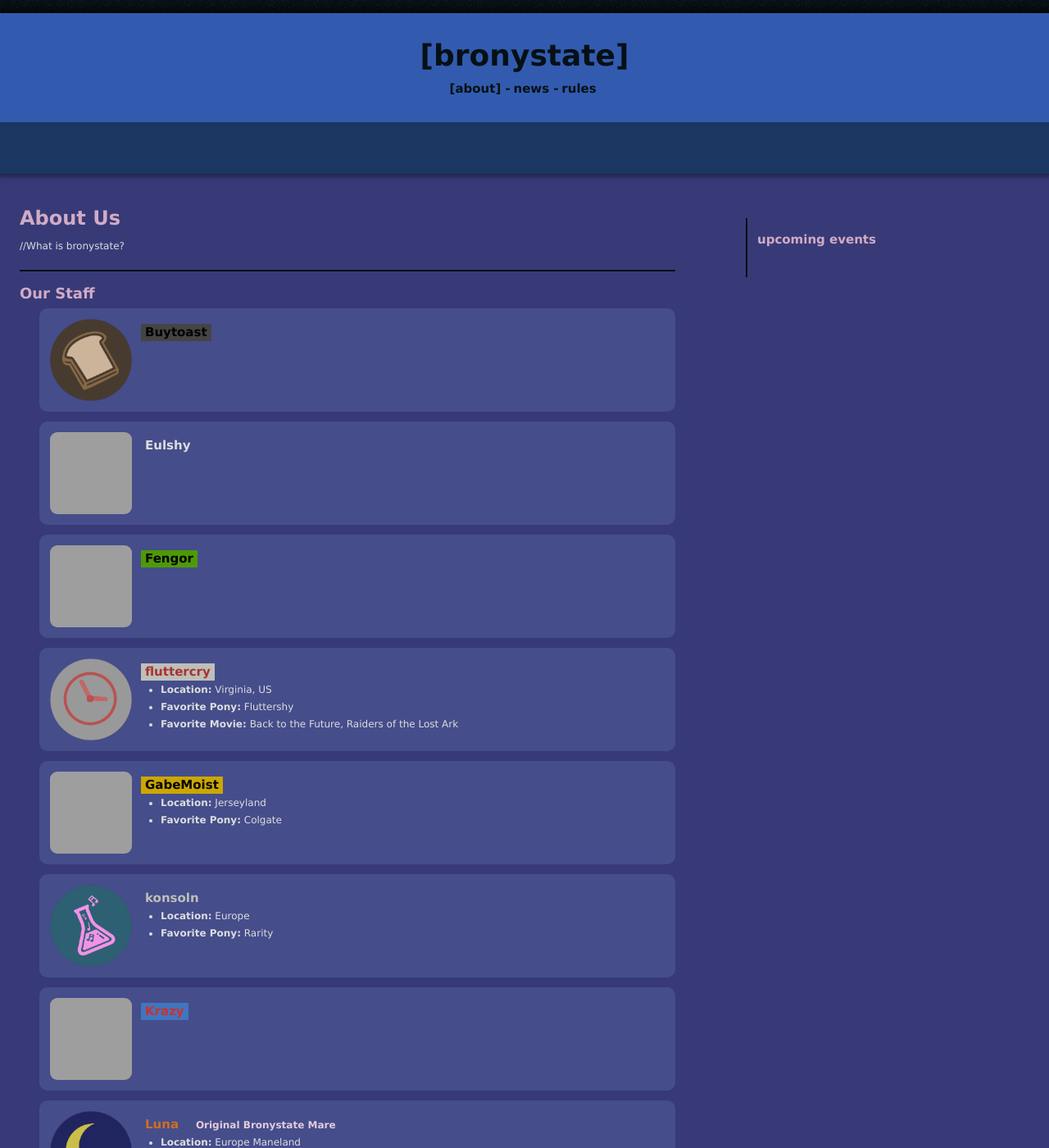
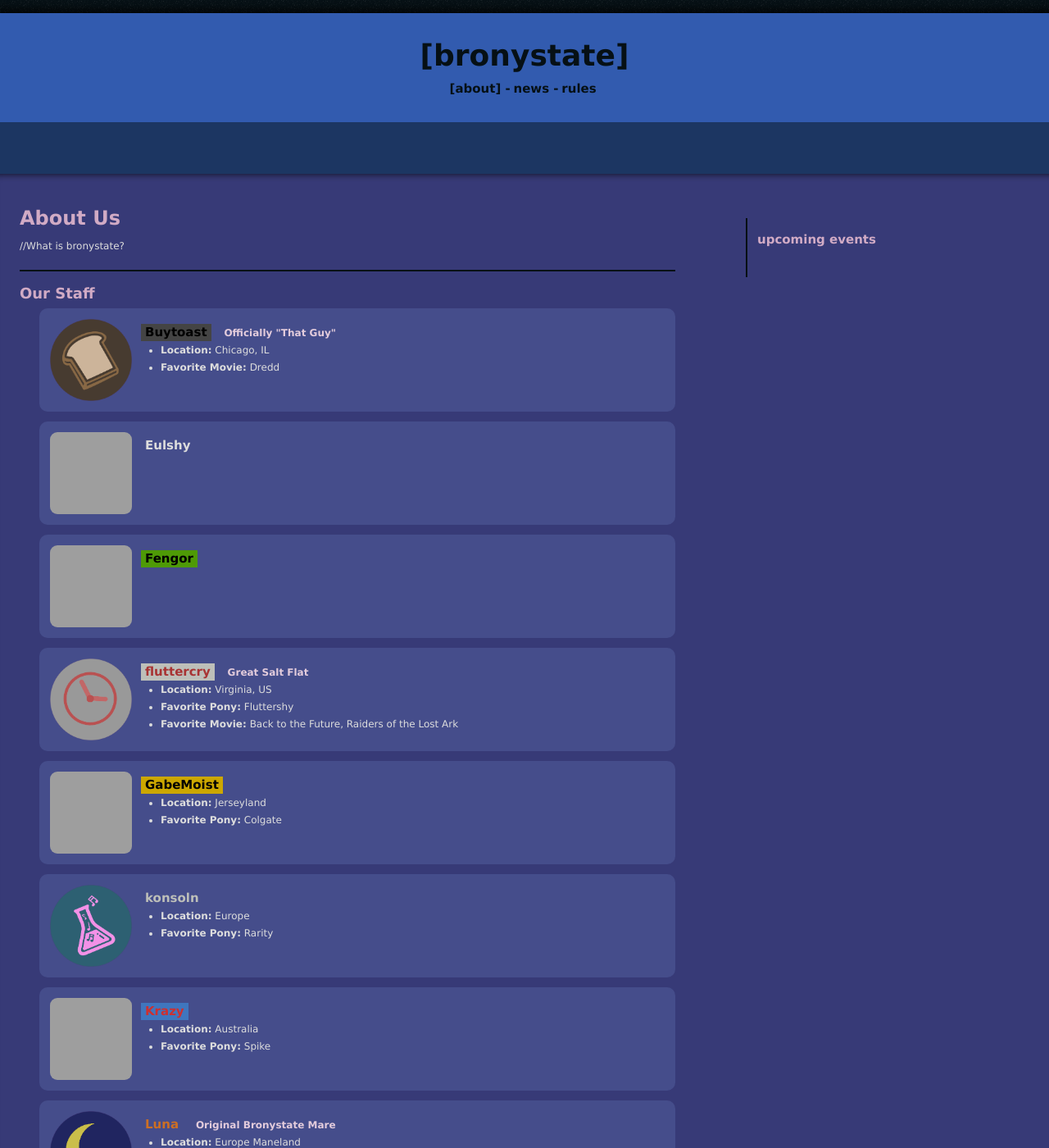
Before and after one commit to Bronystate/brstv3, a Jekyll site: the page built from index_about.md, in a window 1280 px wide and 1400 px high, cut to the strip 0-1400 px from the top of the window. Shown: the whole strip at 82% size. Built offline with Jekyll 4.4.1, drawn with Linux system fonts in a browser that asks for light colours; nearby versions of some CDN libraries; some of the changed text lies outside the part shown; grey boxes are pictures that could not be loaded.

Commit message:
staff list updates

```diff
--- a/_data/staff-list.yml
+++ b/_data/staff-list.yml
@@ -35,6 +35,9 @@ staff:
   - nick: Buytoast
     forecolor: 1
     backcolor: 14
+    title: Officially "That Guy"
+    location: Chicago, IL
+    favmovie: Dredd
 
   - nick: Eulshy
 
@@ -45,6 +48,7 @@ staff:
   - nick: fluttercry
     forecolor: 5
     backcolor: 15
+    title: Great Salt Flat
     location: Virginia, US
     favpone: Fluttershy
     favmovie: Back to the Future, Raiders of the Lost Ark
@@ -63,6 +67,8 @@ staff:
   - nick: Krazy
     forecolor: 4
     backcolor: 2
+    location: Australia
+    favpone: Spike
 
   - nick: Luna
     forecolor: 7
@@ -105,10 +111,12 @@ staff:
   - nick: TheGreatAndPowerfulT
     forecolor: 2
     backcolor: 11
+    title: Powerful and Great
 
   - nick: ValtheJean
     forecolor: 2
     backcolor: 14
+    title: NOOOOOOOOOOOO
     location: In your mind
     favpone: Caramel
     favmovie: To Live
@@ -116,7 +124,7 @@ staff:
   - nick: VioletVanilla
     forecolor: 6
     title: Queen of Wub
-    location: Unknown
+    location: Missing, if found please return!
     favpone: Derpy Hooves
     favmovie: Midnight in Paris
 
@@ -128,6 +136,7 @@ staff:
 
   - nick: Wrek
     forecolor: 5
+    title: Artful Viking
     location: Karlskrona, Sweden
     favpone: Twilight Sparkle
     favmovie: Sunshine
```
